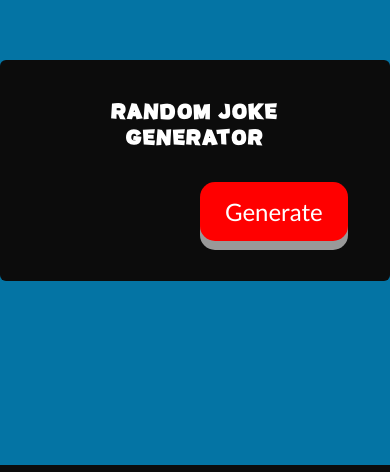
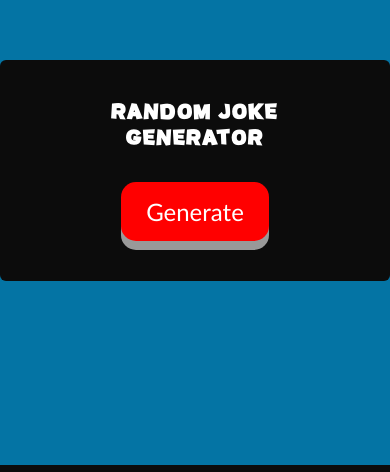
Before and after one commit to Zethyst/Joke-Generator, a plain HTML site: page index.html in a window 390 px wide. Shown: the part 252-724 px from the top of the page. Drawn offline with Linux system fonts and the light colour scheme.

Commit message:
Made Responsive

```diff
--- a/index.html
+++ b/index.html
@@ -20,7 +20,9 @@
         <div class="box2">
           <p id="joke-section"></p>
         </div>
-        <button id="btn" class="button">Generate</button>
+        <div class="button_container">
+          <button id="btn" class="button">Generate</button>
+        </div>
       </div>
     </div>
     <footer>
--- a/styles.css
+++ b/styles.css
@@ -56,6 +56,11 @@ p {
   opacity: 1;
   transition: opacity 0.1s;
 }
+.button_container{
+  display: flex;
+  justify-content: center;
+  width: 100%;
+}
 .button {
   display: inline-block;
   padding: 15px 25px;
@@ -70,7 +75,6 @@ p {
   border: none;
   border-radius: 15px;
   box-shadow: 0 9px #999;
-  transform: translateX(150px);
 }
 
 .button:hover {
@@ -80,7 +84,7 @@ p {
 .button:active {
   background-color: #d11504;
   box-shadow: 0 5px #666;
-  transform: translate(150px, 4px);
+  transform: translateY(4px);
 }
 footer {
   justify-content: space-around;
```
